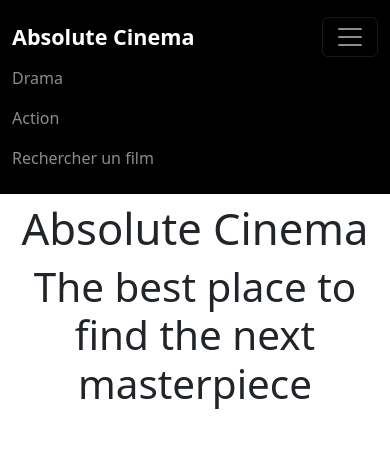
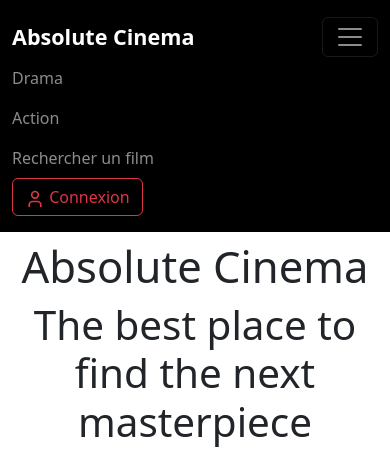
Before and after one commit to GabrielVerschatse/1PHPD, a PHP site: page /index.php in a window 390 px wide, after a click that opens the changed part. Shown: the top 456 px of the page. Run offline with PHP 8.4, Linux system fonts and the light colour scheme.

Commit message:
Fix() : Header responsive now properly display buttons

```diff
--- a/includes/header.js
+++ b/includes/header.js
@@ -7,14 +7,12 @@ let user = sessionStorage['user'] ? JSON.parse(sessionStorage['user']) : null;
 if (user) {
     let notLoginElements = document.getElementsByClassName('not-login');
     for (let element of notLoginElements) {
-        element.classList.add("invisible");
-        element.classList.remove("visible");
+        element.classList.add("hide")
     }
 
     let loginElements = document.getElementsByClassName('login');
     for (let element of loginElements) {
-        element.classList.add("visible");
-        element.classList.remove("invisible");
+        element.classList.remove("hide")
     }
 }
 
--- a/includes/header.php
+++ b/includes/header.php
@@ -1,4 +1,10 @@
 <header>
+    <style>
+        .hide{
+            display: none !important;
+        }
+    </style>
+
     <nav class="navbar navbar-expand-lg navbar-dark bg-black py-3">
         <div class="container">
             <!-- Logo -->
@@ -27,7 +33,7 @@
 
                 <div class="d-flex align-items-center gap-3">
                     <!-- Sign In button -->
-                <button class="btn btn-outline-danger d-none d-lg-flex align-items-center gap-2 not-login" id="connexion">
+                    <button class="btn btn-outline-danger align-items-center gap-2 not-login" id="connexion">
                     <svg xmlns="http://www.w3.org/2000/svg" width="20" height="20" viewBox="0 0 24 24" fill="none" stroke="currentColor" stroke-width="2" stroke-linecap="round" stroke-linejoin="round">
                         <path d="M19 21v-2a4 4 0 0 0-4-4H9a4 4 0 0 0-4 4v2"/><circle cx="12" cy="7" r="4"/>
                     </svg>
@@ -35,14 +41,14 @@
                     </button>
 
                     <!-- Cart button -->
-                <button class="btn btn-outline-danger d-none d-lg-flex align-items-center gap-2 login invisible" id="cart">
+                    <button class="btn btn-outline-danger align-items-center gap-2 login hide" id="cart">
                         <svg xmlns="http://www.w3.org/2000/svg" width="20" height="20" viewBox="0 0 24 24" fill="none" stroke="currentColor" stroke-width="2" stroke-linecap="round" stroke-linejoin="round">
                             <circle cx="10" cy="20.5" r="1"/><circle cx="18" cy="20.5" r="1"/><path d="M2.5 2.5h3l2.7 12.4a2 2 0 0 0 2 1.6h7.7a2 2 0 0 0 2-1.6l1.6-8.4H7.1"/>
                         </svg>
                     </button>
 
                     <!-- Profil button -->
-                <button class="btn btn-outline-danger d-none d-lg-flex align-items-center gap-2 login invisible" id="profil">
+                    <button class="btn btn-outline-danger align-items-center gap-2 login hide" id="profil">
                         <svg xmlns="http://www.w3.org/2000/svg" width="20" height="20" viewBox="0 0 24 24" fill="none" stroke="currentColor" stroke-width="2" stroke-linecap="round" stroke-linejoin="round">
                             <path d="M19 21v-2a4 4 0 0 0-4-4H9a4 4 0 0 0-4 4v2"/><circle cx="12" cy="7" r="4"/>
                         </svg>
```
Lines whose indentation alone changed are shown as unchanged.
